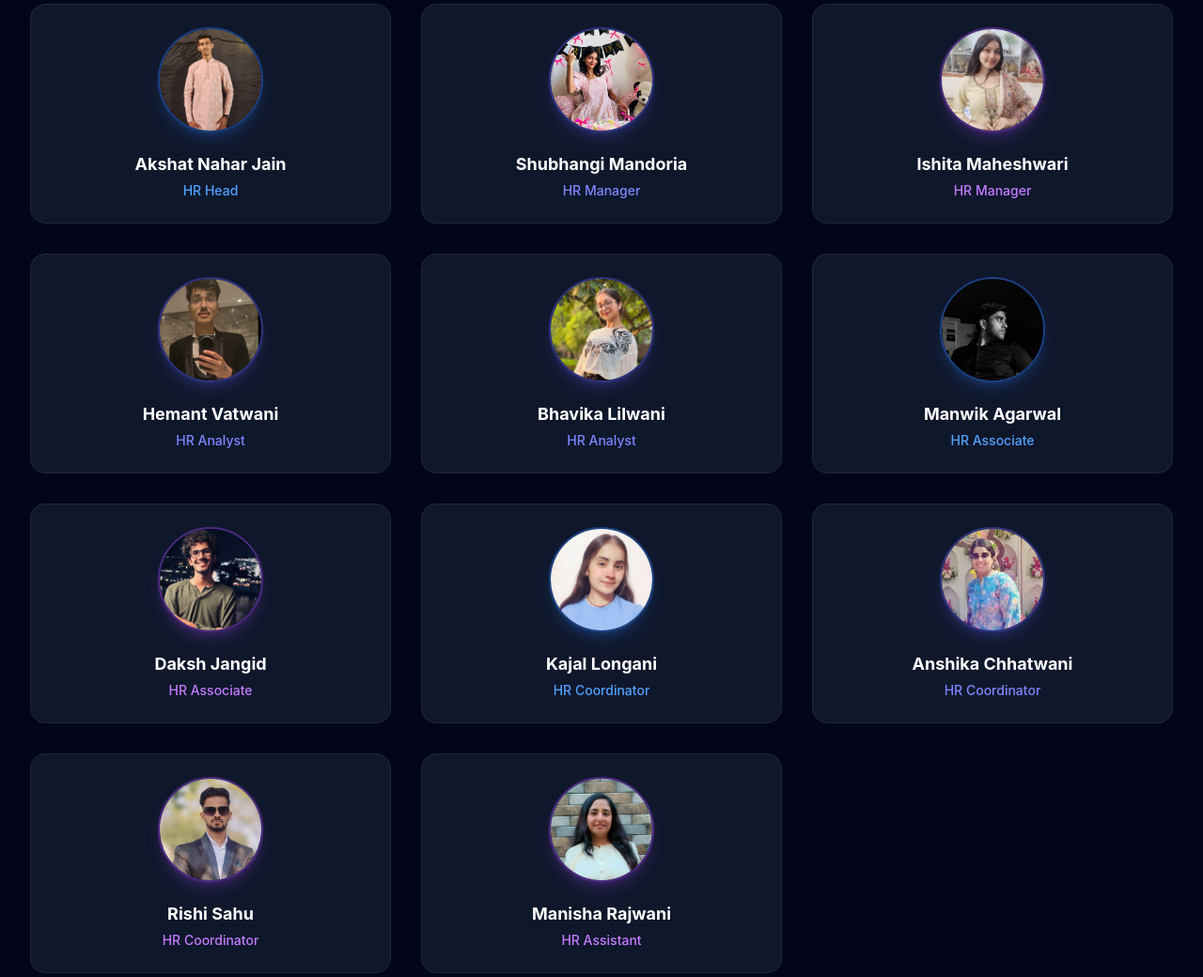
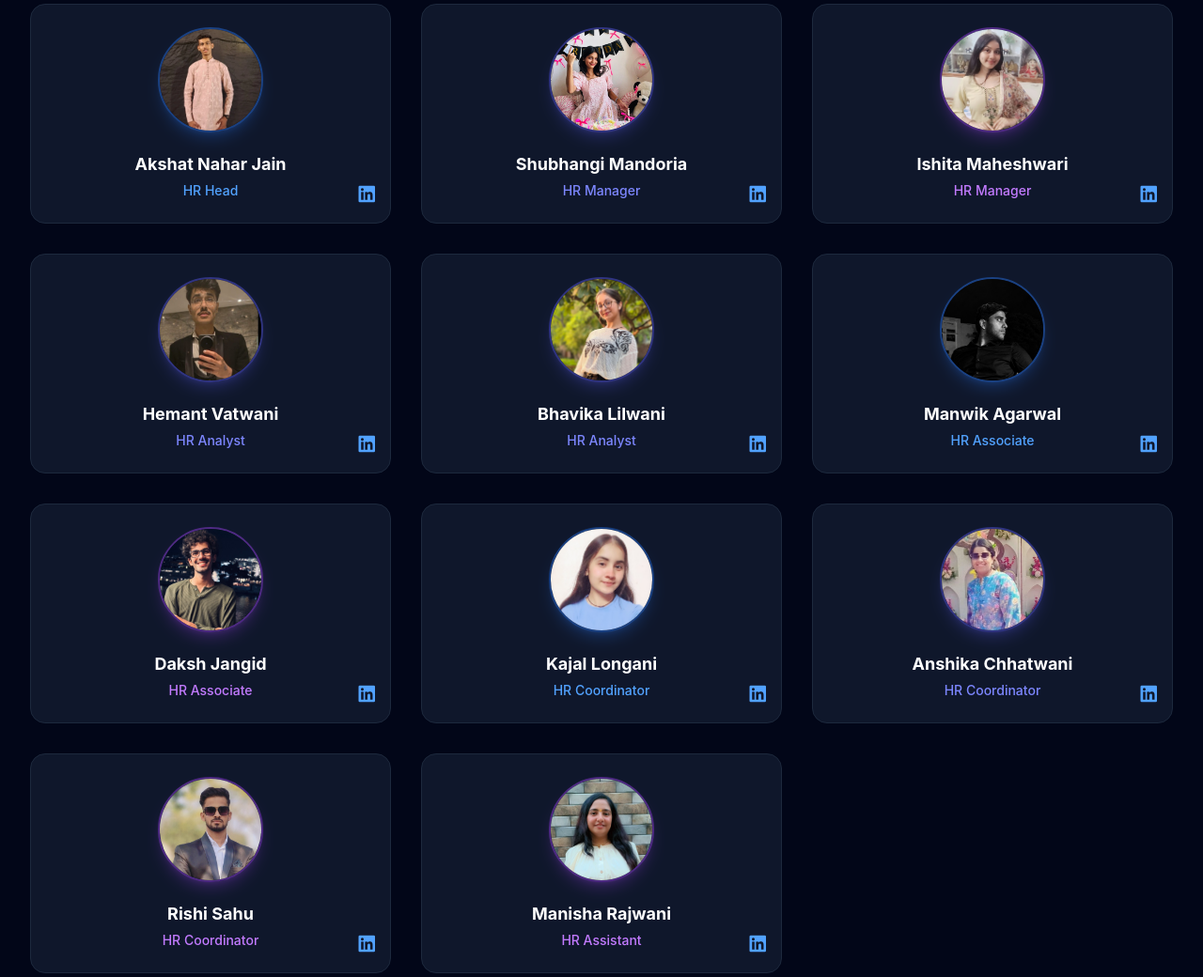
Before and after one commit to akshatjain30100-creator/HR-Dept-Aryan-s-Bizhub, a website: page index.html in a window 1280 px wide. Shown: the part 2670-3710 px from the top of the page at 94% size. Drawn offline with nearby package versions, Linux system fonts and the light colour scheme; no server answers.

Commit message:
Update HR team member details in index.html

```diff
--- a/index.html
+++ b/index.html
@@ -253,61 +253,117 @@
       <p class="mt-4 text-slate-400 text-base">Dedicated student leaders steering human resources and club operations.</p>
     </div>
     <div class="grid grid-cols-1 sm:grid-cols-2 lg:grid-cols-3 gap-8">
-      <div class="p-6 rounded-2xl bg-slate-900 border border-slate-800 text-center group hover:border-blue-500/50 transition">
+
+      <!-- 1. Akshat Nahar Jain -->
+      <div class="p-6 rounded-2xl bg-slate-900 border border-slate-800 text-center group hover:border-blue-500/50 transition relative">
         <div class="w-28 h-28 rounded-full mx-auto overflow-hidden mb-5 border-2 border-blue-500/40 shadow-lg shadow-blue-500/20 group-hover:scale-105 transition"><img src="anj.png" class="w-full h-full object-cover"></div>
         <h3 class="text-lg font-bold text-white">Akshat Nahar Jain</h3>
         <p class="text-sm text-blue-400 font-medium mt-1">HR Head</p>
+        <a href="https://www.linkedin.com/in/akshatnahar-jain-6b2a6a31a/?lipi=urn%3Ali%3Apage%3Ad_flagship3_profile_view_base_contact_details%3BPxMUPzY4Td%2Bl6i62iYDa2Q%3D%3D" target="_blank" rel="noopener noreferrer" class="absolute bottom-4 right-4 text-blue-400 hover:text-blue-300 text-xl transition transform hover:scale-110">
+          <i class="fa-brands fa-linkedin"></i>
+        </a>
       </div>
-      <div class="p-6 rounded-2xl bg-slate-900 border border-slate-800 text-center group hover:border-indigo-500/50 transition">
+
+      <!-- 2. Shubhangi Mandoria -->
+      <div class="p-6 rounded-2xl bg-slate-900 border border-slate-800 text-center group hover:border-indigo-500/50 transition relative">
         <div class="w-28 h-28 rounded-full mx-auto overflow-hidden mb-5 border-2 border-indigo-500/40 shadow-lg shadow-indigo-500/20 group-hover:scale-105 transition"><img src="shubhi.jpg" class="w-full h-full object-cover"></div>
         <h3 class="text-lg font-bold text-white">Shubhangi Mandoria</h3>
         <p class="text-sm text-indigo-400 font-medium mt-1">HR Manager</p>
+        <a href="https://www.linkedin.com/in/shubhangi-mandoria-40ab743a1/?lipi=urn%3Ali%3Apage%3Ad_flagship3_profile_view_base_contact_details%3BJK%2Bjx5MiT7KvTQM27sMZKA%3D%3D" target="_blank" rel="noopener noreferrer" class="absolute bottom-4 right-4 text-blue-400 hover:text-blue-300 text-xl transition transform hover:scale-110">
+          <i class="fa-brands fa-linkedin"></i>
+        </a>
       </div>
-      <div class="p-6 rounded-2xl bg-slate-900 border border-slate-800 text-center group hover:border-purple-500/50 transition">
+
+      <!-- 3. Ishita Maheshwari -->
+      <div class="p-6 rounded-2xl bg-slate-900 border border-slate-800 text-center group hover:border-purple-500/50 transition relative">
         <div class="w-28 h-28 rounded-full mx-auto overflow-hidden mb-5 border-2 border-purple-500/40 shadow-lg shadow-purple-500/20 group-hover:scale-105 transition"><img src="ishita.jpeg" class="w-full h-full object-cover"></div>
         <h3 class="text-lg font-bold text-white">Ishita Maheshwari</h3>
         <p class="text-sm text-purple-400 font-medium mt-1">HR Manager</p>
+        <a href="https://www.linkedin.com/in/shubhangi-mandoria-40ab743a1/?lipi=urn%3Ali%3Apage%3Ad_flagship3_profile_view_base_contact_details%3BJK%2Bjx5MiT7KvTQM27sMZKA%3D%3D" target="_blank" rel="noopener noreferrer" class="absolute bottom-4 right-4 text-blue-400 hover:text-blue-300 text-xl transition transform hover:scale-110">
+          <i class="fa-brands fa-linkedin"></i>
+        </a>
       </div>
-      <div class="p-6 rounded-2xl bg-slate-900 border border-slate-800 text-center group hover:border-indigo-500/50 transition">
+
+      <!-- 4. Hemant Vatwani -->
+      <div class="p-6 rounded-2xl bg-slate-900 border border-slate-800 text-center group hover:border-indigo-500/50 transition relative">
         <div class="w-28 h-28 rounded-full mx-auto overflow-hidden mb-5 border-2 border-indigo-500/40 shadow-lg shadow-indigo-500/20 group-hover:scale-105 transition"><img src="hemant.jpeg" class="w-full h-full object-cover"></div>
         <h3 class="text-lg font-bold text-white">Hemant Vatwani</h3>
         <p class="text-sm text-indigo-400 font-medium mt-1">HR Analyst</p>
+        <a href="https://www.linkedin.com/in/hemant-vatwani-a40531386/?lipi=urn%3Ali%3Apage%3Ad_flagship3_profile_view_base_contact_details%3BNpRlhx49T6yPSZQwjws1EQ%3D%3D" target="_blank" rel="noopener noreferrer" class="absolute bottom-4 right-4 text-blue-400 hover:text-blue-300 text-xl transition transform hover:scale-110">
+          <i class="fa-brands fa-linkedin"></i>
+        </a>
       </div>
-      <div class="p-6 rounded-2xl bg-slate-900 border border-slate-800 text-center group hover:border-indigo-500/50 transition">
+
+      <!-- 5. Bhavika Lilwani -->
+      <div class="p-6 rounded-2xl bg-slate-900 border border-slate-800 text-center group hover:border-indigo-500/50 transition relative">
         <div class="w-28 h-28 rounded-full mx-auto overflow-hidden mb-5 border-2 border-indigo-500/40 shadow-lg shadow-indigo-500/20 group-hover:scale-105 transition"><img src="bhavika.jpeg" class="w-full h-full object-cover"></div>
         <h3 class="text-lg font-bold text-white">Bhavika Lilwani</h3>
         <p class="text-sm text-indigo-400 font-medium mt-1">HR Analyst</p>
+        <a href="https://www.linkedin.com/in/bhavika-lilwani-545783421/?lipi=urn%3Ali%3Apage%3Ad_flagship3_profile_view_base_contact_details%3BPQIVIguwQiq9c6sIgSUfOA%3D%3D" target="_blank" rel="noopener noreferrer" class="absolute bottom-4 right-4 text-blue-400 hover:text-blue-300 text-xl transition transform hover:scale-110">
+          <i class="fa-brands fa-linkedin"></i>
+        </a>
       </div>
-      <div class="p-6 rounded-2xl bg-slate-900 border border-slate-800 text-center group hover:border-blue-500/50 transition">
+
+      <!-- 6. Manwik Agarwal -->
+      <div class="p-6 rounded-2xl bg-slate-900 border border-slate-800 text-center group hover:border-blue-500/50 transition relative">
         <div class="w-28 h-28 rounded-full mx-auto overflow-hidden mb-5 border-2 border-blue-500/40 shadow-lg shadow-blue-500/20 group-hover:scale-105 transition"><img src="manwik.jpeg" class="w-full h-full object-cover"></div>
         <h3 class="text-lg font-bold text-white">Manwik Agarwal</h3>
         <p class="text-sm text-blue-400 font-medium mt-1">HR Associate</p>
+        <a href="https://www.linkedin.com/in/manwik-agarwal-500983304/?lipi=urn%3Ali%3Apage%3Ad_flagship3_profile_view_base_contact_details%3Bmx4SEBmwRCuJ7GeihQhUyw%3D%3D" target="_blank" rel="noopener noreferrer" class="absolute bottom-4 right-4 text-blue-400 hover:text-blue-300 text-xl transition transform hover:scale-110">
+          <i class="fa-brands fa-linkedin"></i>
+        </a>
       </div>
-      <div class="p-6 rounded-2xl bg-slate-900 border border-slate-800 text-center group hover:border-purple-500/50 transition">
+
+      <!-- 7. Daksh Jangid -->
+      <div class="p-6 rounded-2xl bg-slate-900 border border-slate-800 text-center group hover:border-purple-500/50 transition relative">
         <div class="w-28 h-28 rounded-full mx-auto overflow-hidden mb-5 border-2 border-purple-500/40 shadow-lg shadow-purple-500/20 group-hover:scale-105 transition"><img src="daksh.jpeg" class="w-full h-full object-cover"></div>
         <h3 class="text-lg font-bold text-white">Daksh Jangid</h3>
         <p class="text-sm text-purple-400 font-medium mt-1">HR Associate</p>
+        <a href="https://www.linkedin.com/in/daksh-jangid-609095409/?lipi=urn%3Ali%3Apage%3Ad_flagship3_profile_view_base_contact_details%3B1zSXvYJ0SOK%2BR98jqqNQQw%3D%3D" target="_blank" rel="noopener noreferrer" class="absolute bottom-4 right-4 text-blue-400 hover:text-blue-300 text-xl transition transform hover:scale-110">
+          <i class="fa-brands fa-linkedin"></i>
+        </a>
       </div>
-      <div class="p-6 rounded-2xl bg-slate-900 border border-slate-800 text-center group hover:border-blue-500/50 transition sm:col-span-2 lg:col-span-1 lg:col-start-2">
+
+      <!-- 8. Kajal Longani -->
+      <div class="p-6 rounded-2xl bg-slate-900 border border-slate-800 text-center group hover:border-blue-500/50 transition sm:col-span-2 lg:col-span-1 lg:col-start-2 relative">
         <div class="w-28 h-28 rounded-full mx-auto overflow-hidden mb-5 border-2 border-blue-500/40 shadow-lg shadow-blue-500/20 group-hover:scale-105 transition"><img src="kajal.jpeg" class="w-full h-full object-cover"></div>
         <h3 class="text-lg font-bold text-white">Kajal Longani</h3>
         <p class="text-sm text-blue-400 font-medium mt-1">HR Coordinator</p>
+        <a href="https://www.linkedin.com/in/kajal-longani" target="_blank" rel="noopener noreferrer" class="absolute bottom-4 right-4 text-blue-400 hover:text-blue-300 text-xl transition transform hover:scale-110">
+          <i class="fa-brands fa-linkedin"></i>
+        </a>
       </div>
-      <div class="p-6 rounded-2xl bg-slate-900 border border-slate-800 text-center group hover:border-indigo-500/50 transition">
+
+      <!-- 9. Anshika Chhatwani -->
+      <div class="p-6 rounded-2xl bg-slate-900 border border-slate-800 text-center group hover:border-indigo-500/50 transition relative">
         <div class="w-28 h-28 rounded-full mx-auto overflow-hidden mb-5 border-2 border-indigo-500/40 shadow-lg shadow-indigo-500/20 group-hover:scale-105 transition"><img src="anshika.jpeg" class="w-full h-full object-cover"></div>
         <h3 class="text-lg font-bold text-white">Anshika Chhatwani</h3>
         <p class="text-sm text-indigo-400 font-medium mt-1">HR Coordinator</p>
+        <a href="https://www.linkedin.com/in/anshika-chhatwani-583764428/?lipi=urn%3Ali%3Apage%3Ad_flagship3_profile_view_base_contact_details%3BWzm8oqKXSia1AwvQutQ%2FvA%3D%3D" target="_blank" rel="noopener noreferrer" class="absolute bottom-4 right-4 text-blue-400 hover:text-blue-300 text-xl transition transform hover:scale-110">
+          <i class="fa-brands fa-linkedin"></i>
+        </a>
       </div>
-      <div class="p-6 rounded-2xl bg-slate-900 border border-slate-800 text-center group hover:border-purple-500/50 transition">
+
+      <!-- 10. Rishi Sahu -->
+      <div class="p-6 rounded-2xl bg-slate-900 border border-slate-800 text-center group hover:border-purple-500/50 transition relative">
         <div class="w-28 h-28 rounded-full mx-auto overflow-hidden mb-5 border-2 border-purple-500/40 shadow-lg shadow-purple-500/20 group-hover:scale-105 transition"><img src="rishi.jpeg" class="w-full h-full object-cover"></div>
         <h3 class="text-lg font-bold text-white">Rishi Sahu</h3>
         <p class="text-sm text-purple-400 font-medium mt-1">HR Coordinator</p>
+        <a href="https://www.linkedin.com/in/rishi-sahu-28ba55427/?lipi=urn%3Ali%3Apage%3Ad_flagship3_profile_view_base_contact_details%3BFvEHgypnSTija%2BUYdgEm0w%3D%3D" target="_blank" rel="noopener noreferrer" class="absolute bottom-4 right-4 text-blue-400 hover:text-blue-300 text-xl transition transform hover:scale-110">
+          <i class="fa-brands fa-linkedin"></i>
+        </a>
       </div>
-      <div class="p-6 rounded-2xl bg-slate-900 border border-slate-800 text-center group hover:border-purple-500/50 transition">
+
+      <!-- 11. Manisha Rajwani -->
+      <div class="p-6 rounded-2xl bg-slate-900 border border-slate-800 text-center group hover:border-purple-500/50 transition relative">
         <div class="w-28 h-28 rounded-full mx-auto overflow-hidden mb-5 border-2 border-purple-500/40 shadow-lg shadow-purple-500/20 group-hover:scale-105 transition"><img src="manisha.jpeg" class="w-full h-full object-cover"></div>
         <h3 class="text-lg font-bold text-white">Manisha Rajwani</h3>
         <p class="text-sm text-purple-400 font-medium mt-1">HR Assistant</p>
+        <a href="https://www.linkedin.com/in/manisha-rajwani-a35764428/?lipi=urn%3Ali%3Apage%3Ad_flagship3_profile_view_base_contact_details%3Bbql%2Fh50yTwCP%2F9MsRlPX0w%3D%3D" target="_blank" rel="noopener noreferrer" class="absolute bottom-4 right-4 text-blue-400 hover:text-blue-300 text-xl transition transform hover:scale-110">
+          <i class="fa-brands fa-linkedin"></i>
+        </a>
       </div>
+
     </div>
   </div>
 </section>
```
